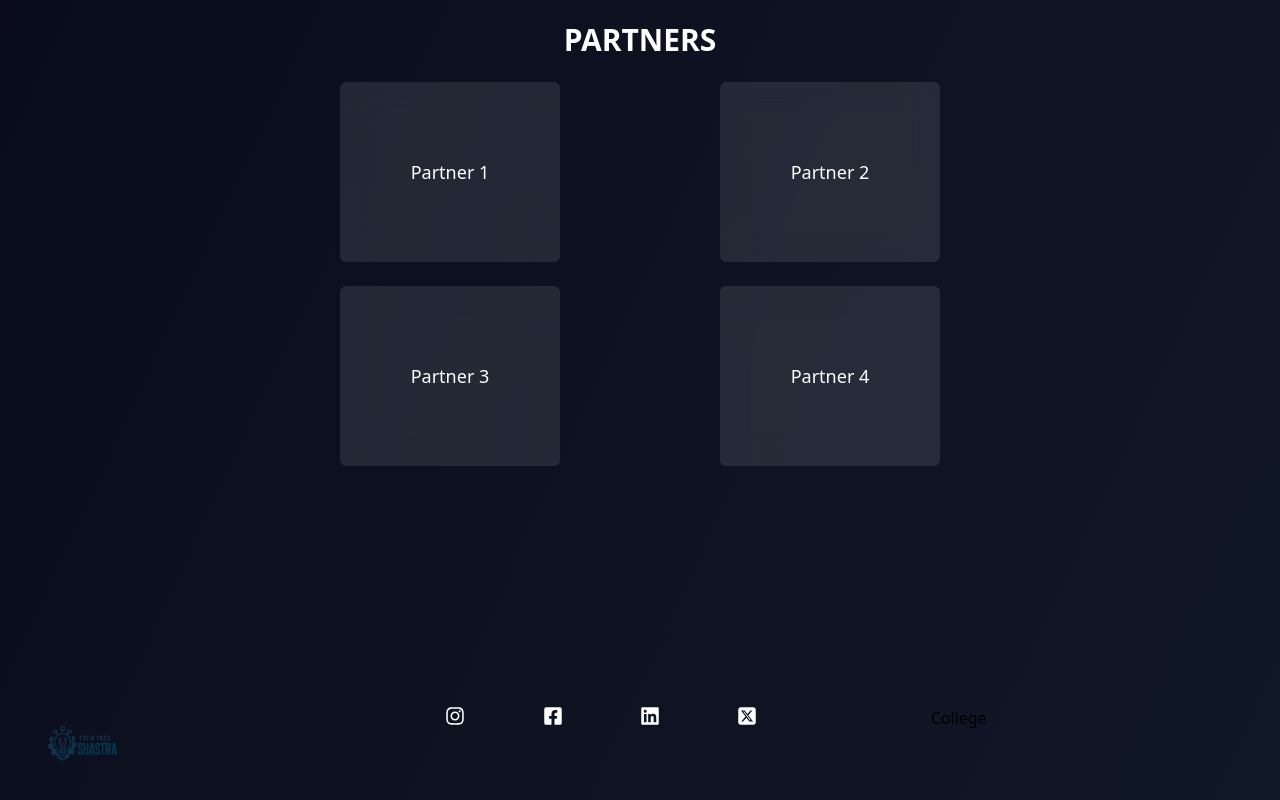
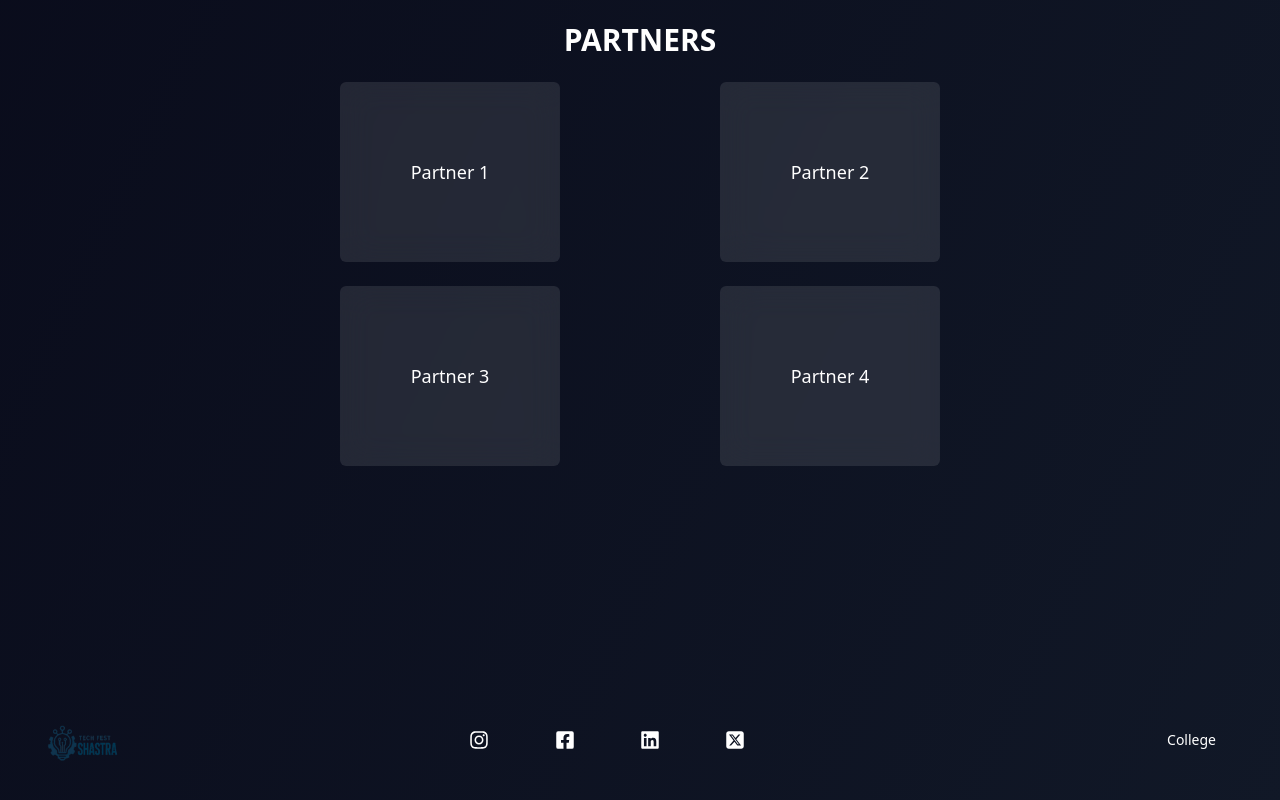
Before and after one commit to krishnaampai/SHASTRA, a React (Vite) app in the folder shastra/: page / in a window 1280 px wide. Shown: the part 1908-2708 px from the top of the page. Built offline with nearby package versions, Linux system fonts and the light colour scheme; the HTML template or start-up script is replaced by a standard one.

Commit message:
minor changes

```diff
--- a/shastra/src/components/NavBar.jsx
+++ b/shastra/src/components/NavBar.jsx
@@ -1,6 +1,6 @@
 import React, { useState } from 'react';
 import { Link } from 'react-router-dom';
-import logo from '../assets/logo.png';
+import logo from '../assets/shastra-logo.png';
 import { HiMenu, HiX } from 'react-icons/hi';
 
 
@@ -12,7 +12,7 @@ const NavBar = () => {
       <div className="flex items-center justify-between px-6 py-4 md:px-32">
 
         <Link to="/" className="flex items-center gap-3">
-          <img src={logo} alt="Logo" className="h-20 w-25" />
+          <img src={logo} alt="Logo" className="h-10 w-auto object-contain" />
         </Link>
 
 
--- a/shastra/src/routes/Home.jsx
+++ b/shastra/src/routes/Home.jsx
@@ -87,10 +87,10 @@ const Home = () => {
       <footer>
         <div className='grid grid-cols-2 md:grid-cols-3 gap-4 mt-48 justify-center px-10 mb-10 '>
           <div><img src={logo} alt="Logo" className="h-18 w-20" /></div>
-          <div className='grid grid-cols-4 text-white font-2xl text-xl'>
+          <div className='grid grid-cols-4 text-white font-2xl text-xl p-6'>
             <FaInstagram /><FaFacebookSquare /><FaLinkedin /><FaSquareXTwitter />
           </div>
-          <div > <p className='pl-20'>College</p></div>
+          <div > <p className='pl-20 text-center md:text-right text-sm text-white p-6'>College</p></div>
         </div>
       </footer>
     </div>
```
